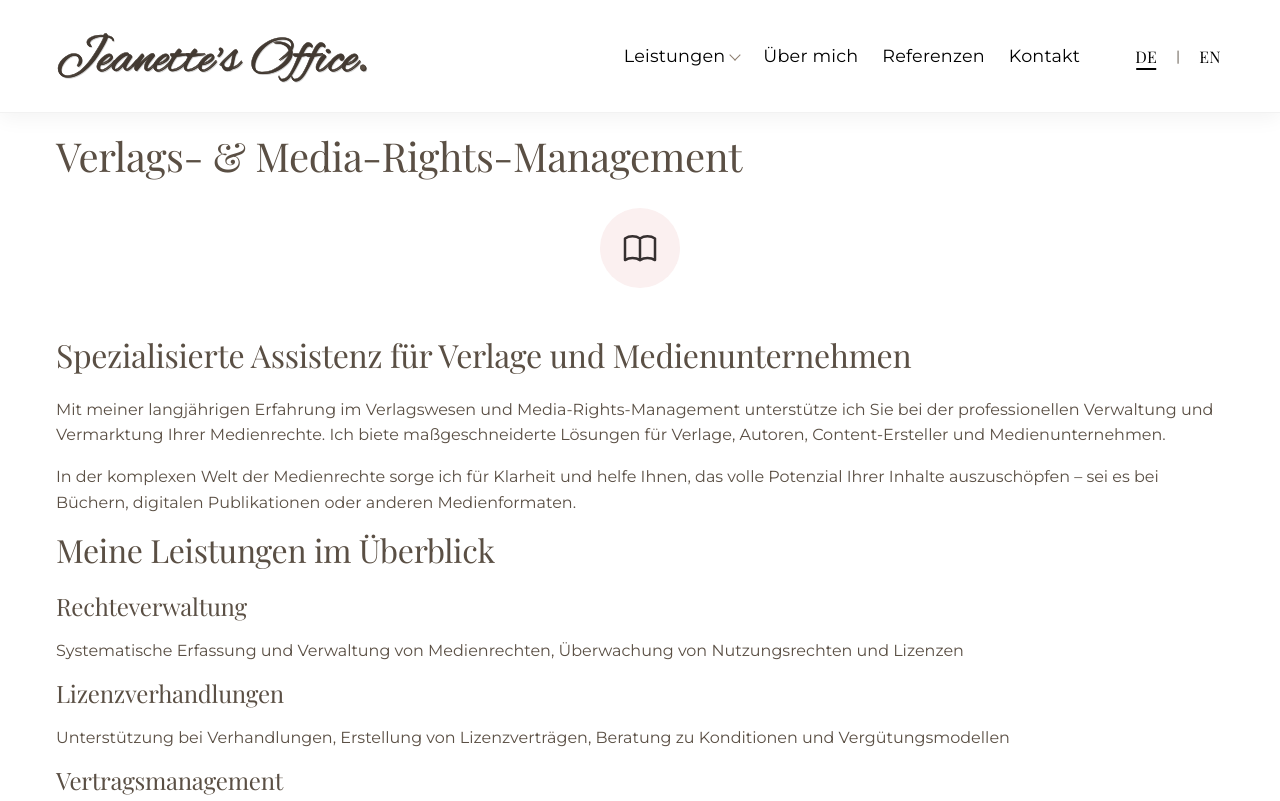
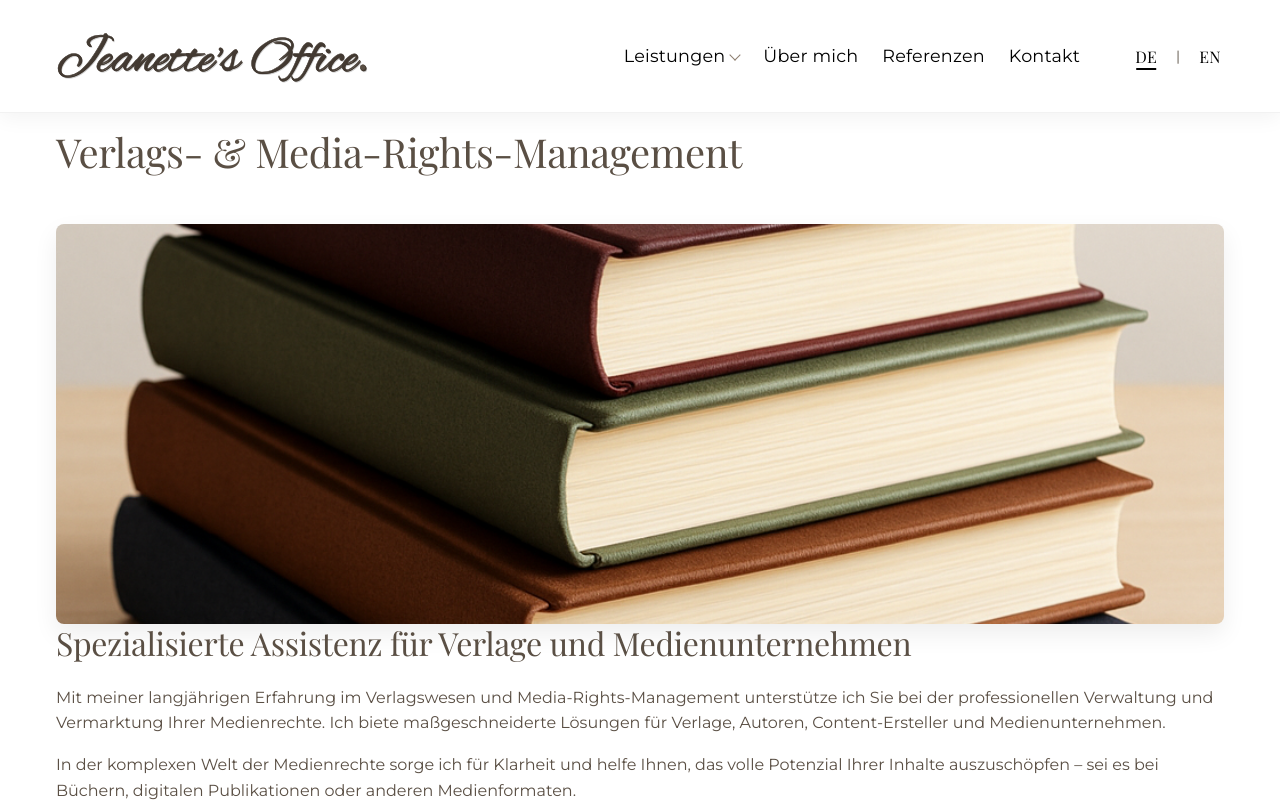
Before and after one commit to t0shido/project-Jeanette, a React (Vite) app: page /services/media-rights in a window 1280 px wide. Shown: the top 801 px of the page. Built offline with nearby package versions, Linux system fonts and the light colour scheme; a web font is replaced by a local one.

Commit message:
Add service page images and remove icons from service detail pages

```diff
--- a/src/index.css
+++ b/src/index.css
@@ -1406,12 +1406,26 @@ header.scrolled {
 
 /* Service Detail Pages */
 .service-detail-page {
-  padding-top: 100px; /* Add padding to account for fixed navbar */
+  padding-top: 8rem; /* Further increased padding to prevent navbar overlap */
   background-color: white;
 }
 
+.service-detail-image-container {
+  height: 400px;
+  overflow: hidden;
+  border-radius: 0.5rem;
+  box-shadow: 0 10px 25px rgba(0, 0, 0, 0.07);
+}
+
+.service-detail-image {
+  width: 100%;
+  height: 100%;
+  object-fit: cover;
+  object-position: center;
+}
+
 .service-detail-page .container {
-  padding-top: 2rem;
+  padding-top: 0; /* Removed redundant padding since we added it to the page */
 }
 
 .service-detail-header {
--- a/src/pages/de/MediaRightsPage.jsx
+++ b/src/pages/de/MediaRightsPage.jsx
@@ -1,5 +1,6 @@
 import React from 'react';
 import { Link } from 'react-router-dom';
+import mediaRightsImage from '../../assets/images/media_rights.jpg';
 
 const MediaRightsPage = () => {
   return (
@@ -7,14 +8,12 @@ const MediaRightsPage = () => {
       <div className="container mx-auto px-4 py-16">
         <div className="service-detail-header text-center mb-12">
           <h1 className="text-4xl font-bold mb-6 font-playfair text-gray-800">Verlags- & Media-Rights-Management</h1>
-          <div className="frame-icon-container mx-auto">
-            <svg xmlns="http://www.w3.org/2000/svg" className="frame-icon" fill="none" viewBox="0 0 24 24" stroke="currentColor">
-              <path strokeLinecap="round" strokeLinejoin="round" strokeWidth={1.5} d="M12 6.253v13m0-13C10.832 5.477 9.246 5 7.5 5S4.168 5.477 3 6.253v13C4.168 18.477 5.754 18 7.5 18s3.332.477 4.5 1.253m0-13C13.168 5.477 14.754 5 16.5 5c1.747 0 3.332.477 4.5 1.253v13C19.832 18.477 18.247 18 16.5 18c-1.746 0-3.332.477-4.5 1.253" />
-            </svg>
-          </div>
         </div>
 
         <div className="service-detail-content max-w-4xl mx-auto">
+          <div className="service-detail-image-container mb-12">
+            <img src={mediaRightsImage} alt="Verlags- & Media-Rights-Management" className="service-detail-image" />
+          </div>
           <section className="mb-12">
             <h2 className="text-2xl font-semibold mb-4 font-playfair text-gray-800">Spezialisierte Assistenz für Verlage und Medienunternehmen</h2>
             <p className="text-lg mb-6">
--- a/src/pages/de/VirtuelleAssistenzPage.jsx
+++ b/src/pages/de/VirtuelleAssistenzPage.jsx
@@ -1,5 +1,6 @@
 import React from 'react';
 import { Link } from 'react-router-dom';
+import backOfficeImage from '../../assets/images/back_office.jpg';
 
 const VirtuelleAssistenzPage = () => {
   return (
@@ -7,14 +8,12 @@ const VirtuelleAssistenzPage = () => {
       <div className="container mx-auto px-4 py-16">
         <div className="service-detail-header text-center mb-12">
           <h1 className="text-4xl font-bold mb-6 font-playfair text-gray-800">Virtuelle Assistenz & Back-Office</h1>
-          <div className="frame-icon-container mx-auto">
-            <svg xmlns="http://www.w3.org/2000/svg" className="frame-icon" fill="none" viewBox="0 0 24 24" stroke="currentColor">
-              <path strokeLinecap="round" strokeLinejoin="round" strokeWidth={1.5} d="M9 12h6m-6 4h6m2 5H7a2 2 0 01-2-2V5a2 2 0 012-2h5.586a1 1 0 01.707.293l5.414 5.414a1 1 0 01.293.707V19a2 2 0 01-2 2z" />
-            </svg>
-          </div>
         </div>
 
         <div className="service-detail-content max-w-4xl mx-auto">
+          <div className="service-detail-image-container mb-12">
+            <img src={backOfficeImage} alt="Virtuelle Assistenz & Back-Office" className="service-detail-image" />
+          </div>
           <section className="mb-12">
             <h2 className="text-2xl font-semibold mb-4 font-playfair text-gray-800">Professionelle Unterstützung für Ihren Geschäftsalltag</h2>
             <p className="text-lg mb-6">
--- a/src/pages/en/PublishingMediaRightsPage.jsx
+++ b/src/pages/en/PublishingMediaRightsPage.jsx
@@ -1,5 +1,6 @@
 import React from 'react';
 import { Link } from 'react-router-dom';
+import mediaRightsImage from '../../assets/images/media_rights.jpg';
 
 const PublishingMediaRightsPage = () => {
   return (
@@ -7,14 +8,12 @@ const PublishingMediaRightsPage = () => {
       <div className="container mx-auto px-4 py-16">
         <div className="service-detail-header text-center mb-12">
           <h1 className="text-4xl font-bold mb-6 font-playfair text-gray-800">Publishing & Media Rights Management</h1>
-          <div className="frame-icon-container mx-auto">
-            <svg xmlns="http://www.w3.org/2000/svg" className="frame-icon" fill="none" viewBox="0 0 24 24" stroke="currentColor">
-              <path strokeLinecap="round" strokeLinejoin="round" strokeWidth={1.5} d="M12 6.253v13m0-13C10.832 5.477 9.246 5 7.5 5S4.168 5.477 3 6.253v13C4.168 18.477 5.754 18 7.5 18s3.332.477 4.5 1.253m0-13C13.168 5.477 14.754 5 16.5 5c1.747 0 3.332.477 4.5 1.253v13C19.832 18.477 18.247 18 16.5 18c-1.746 0-3.332.477-4.5 1.253" />
-            </svg>
-          </div>
         </div>
 
         <div className="service-detail-content max-w-4xl mx-auto">
+          <div className="service-detail-image-container mb-12">
+            <img src={mediaRightsImage} alt="Publishing & Media Rights Management" className="service-detail-image" />
+          </div>
           <section className="mb-12">
             <h2 className="text-2xl font-semibold mb-4 font-playfair text-gray-800">Specialized Assistance for Publishers and Media Companies</h2>
             <p className="text-lg mb-6">
--- a/src/pages/en/VirtualAssistancePage.jsx
+++ b/src/pages/en/VirtualAssistancePage.jsx
@@ -1,5 +1,6 @@
 import React from 'react';
 import { Link } from 'react-router-dom';
+import backOfficeImage from '../../assets/images/back_office.jpg';
 
 const VirtualAssistancePage = () => {
   return (
@@ -7,14 +8,12 @@ const VirtualAssistancePage = () => {
       <div className="container mx-auto px-4 py-16">
         <div className="service-detail-header text-center mb-12">
           <h1 className="text-4xl font-bold mb-6 font-playfair text-gray-800">Virtual Assistance & Back-Office</h1>
-          <div className="frame-icon-container mx-auto">
-            <svg xmlns="http://www.w3.org/2000/svg" className="frame-icon" fill="none" viewBox="0 0 24 24" stroke="currentColor">
-              <path strokeLinecap="round" strokeLinejoin="round" strokeWidth={1.5} d="M9 12h6m-6 4h6m2 5H7a2 2 0 01-2-2V5a2 2 0 012-2h5.586a1 1 0 01.707.293l5.414 5.414a1 1 0 01.293.707V19a2 2 0 01-2 2z" />
-            </svg>
-          </div>
         </div>
 
         <div className="service-detail-content max-w-4xl mx-auto">
+          <div className="service-detail-image-container mb-12">
+            <img src={backOfficeImage} alt="Virtual Assistance & Back-Office" className="service-detail-image" />
+          </div>
           <section className="mb-12">
             <h2 className="text-2xl font-semibold mb-4 font-playfair text-gray-800">Professional Support for Your Daily Business Operations</h2>
             <p className="text-lg mb-6">
```
